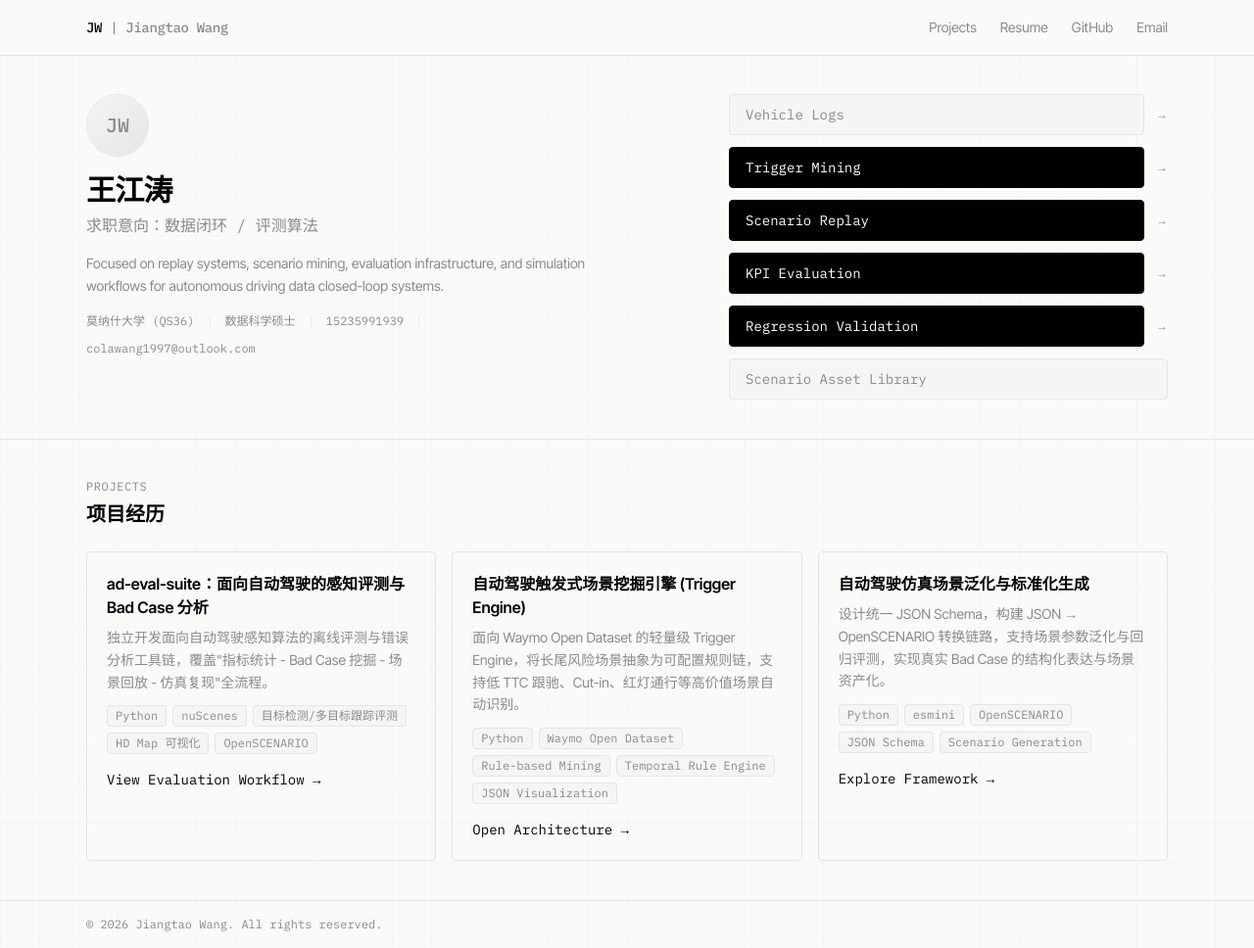
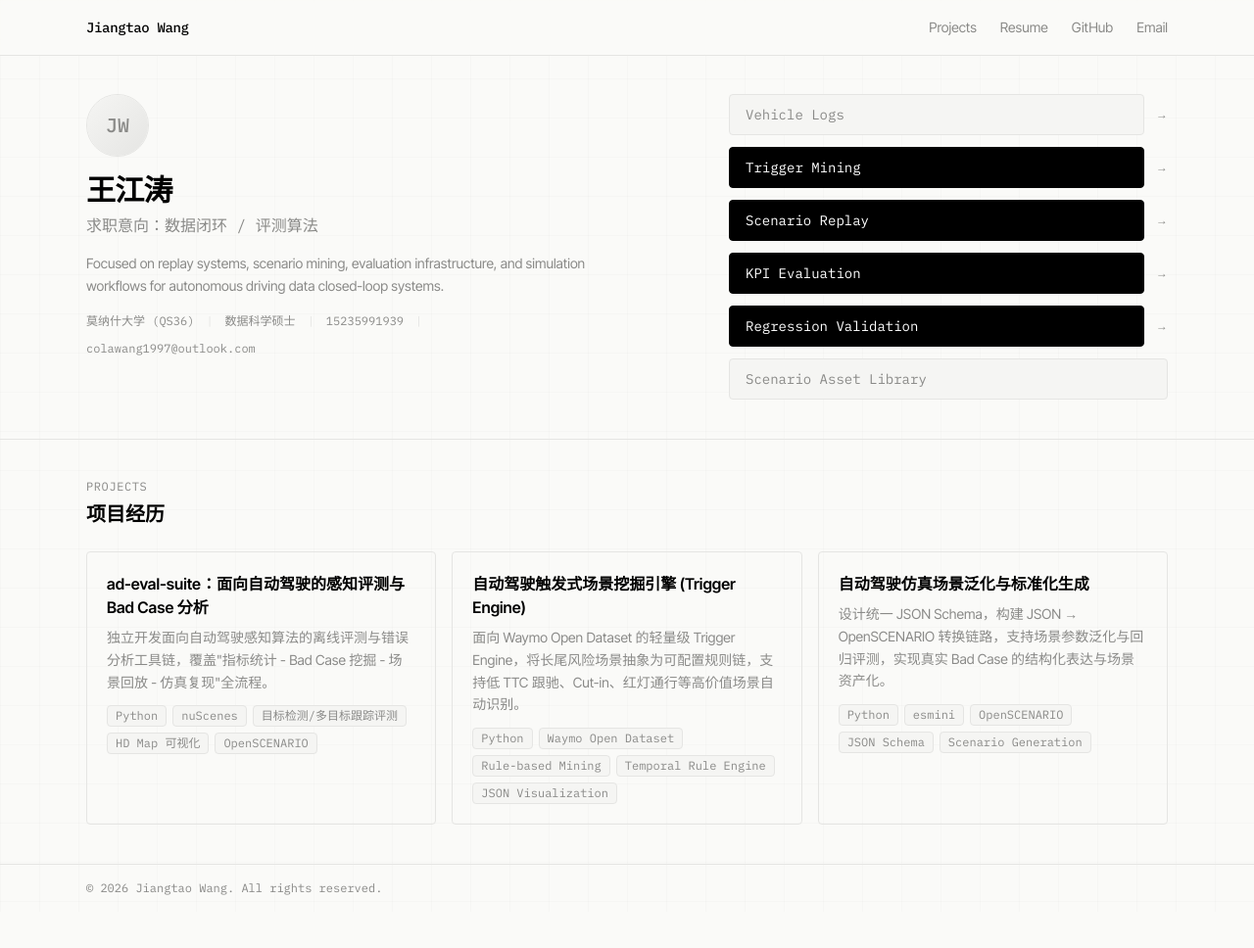
Before and after one commit to cola1917/cola1917.github.io, an Astro site in the folder website/: page / in a window 1280 px wide. Shown: the whole page at 98% size. After the commit the page ends 931 px from the top, so only its background shows below. Built offline with nearby package versions, Linux system fonts and the light colour scheme; Astro itself is replaced by a stand-in of ours.

Commit message:
fix: simplify navbar to show name only, make project cards fully clickable

```diff
--- a/website/src/components/Navbar.astro
+++ b/website/src/components/Navbar.astro
@@ -5,7 +5,7 @@ import { site } from '../content/site';
 <nav class="fixed top-0 left-0 right-0 z-50 bg-background/80 backdrop-blur-sm border-b border-border">
   <div class="max-w-6xl mx-auto px-6 h-14 flex items-center justify-between">
     <a href="/" class="font-mono text-sm font-medium tracking-tight">
-      JW <span class="text-muted hidden sm:inline">| {site.nameEn}</span>
+      {site.nameEn}
     </a>
 
     <div class="flex items-center gap-6">
--- a/website/src/components/ProjectCard.astro
+++ b/website/src/components/ProjectCard.astro
@@ -3,14 +3,13 @@ interface Props {
   title: string;
   description: string;
   tags: string[];
-  cta: string;
   link: string;
 }
 
-const { title, description, tags, cta, link } = Astro.props;
+const { title, description, tags, link } = Astro.props;
 ---
 
-<article class="border border-border rounded p-5 hover:border-black transition-colors group">
+<a href={link} class="block border border-border rounded p-5 hover:border-black transition-colors group">
   <h3 class="font-sans font-semibold text-base">{title}</h3>
 
   <p class="mt-2 text-sm text-muted leading-relaxed">
@@ -24,11 +23,4 @@ const { title, description, tags, cta, link } = Astro.props;
       </span>
     ))}
   </div>
-
-  <a
-    href={link}
-    class="inline-block mt-4 text-sm font-mono text-black group-hover:underline"
-  >
-    {cta}
-  </a>
-</article>
+</a>
--- a/website/src/pages/index.astro
+++ b/website/src/pages/index.astro
@@ -22,7 +22,6 @@ import { projects } from '../content/projects';
             title={project.title}
             description={project.description}
             tags={project.tags}
-            cta={project.cta}
             link={project.link}
           />
         ))}
```
